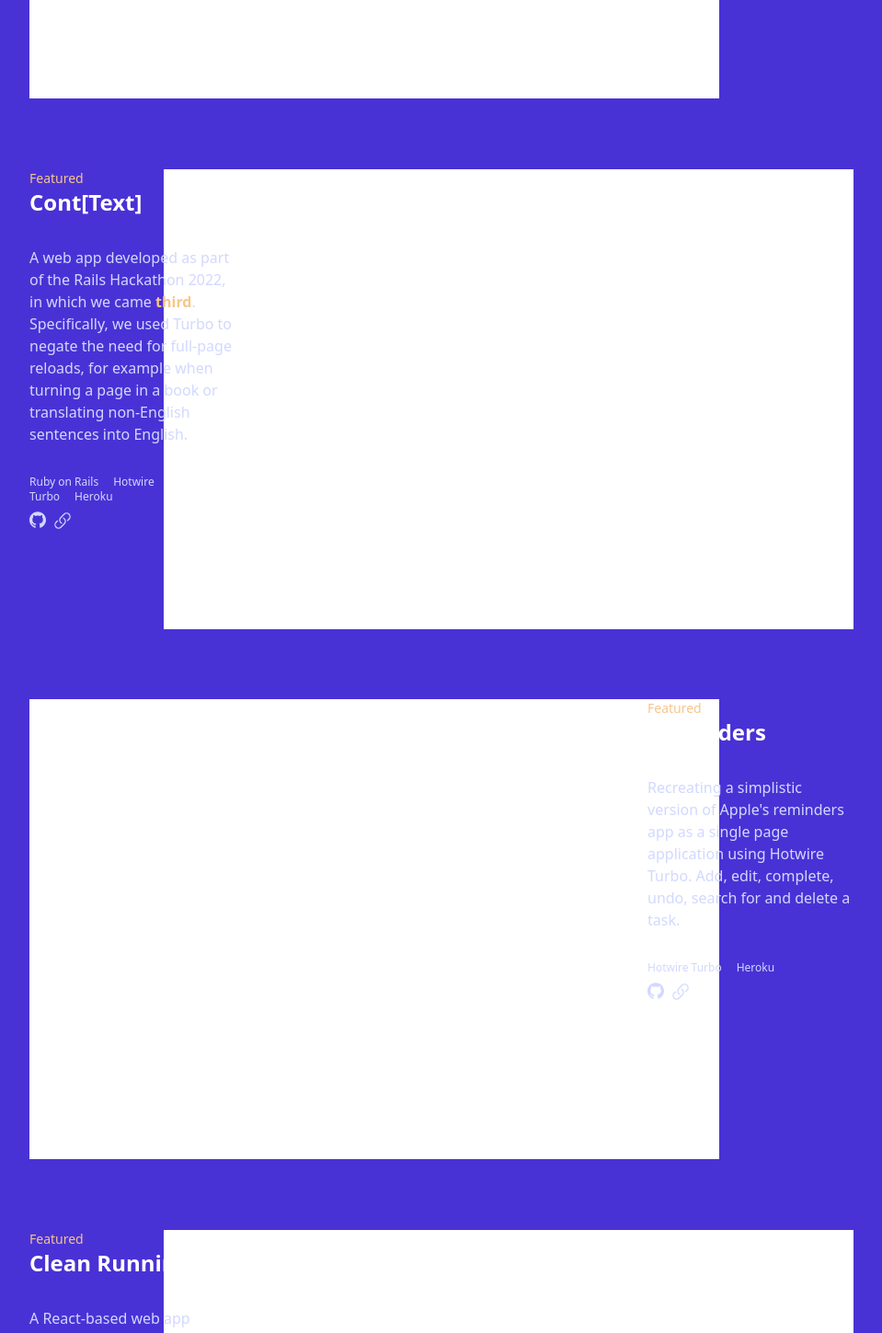
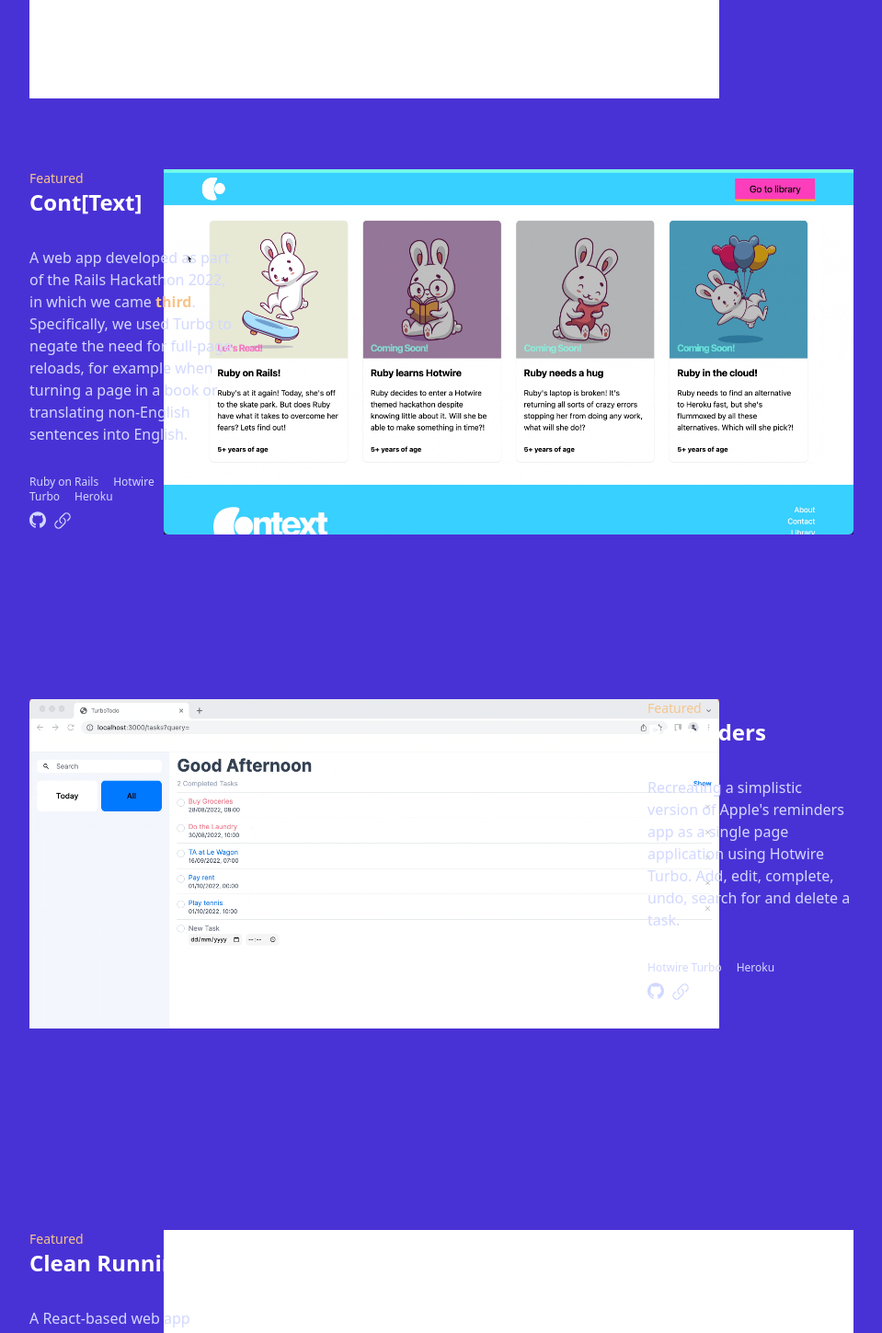
Before and after one commit to adrianHards/adrianhards.github.io, a React (Create React App) app: page / in a window 1280 px wide. Shown: the part 2242-3691 px from the top of the page at 92% size, without its empty margins (160-1119 px from the left). Built offline with nearby package versions, Linux system fonts and the light colour scheme; a web font is replaced by a local one.

Commit message:
add gifs to context and reminder

```diff
--- a/src/components/Project1.js
+++ b/src/components/Project1.js
@@ -1,6 +1,7 @@
 import React, { useEffect } from "react";
 import { useAnimation, motion } from "framer-motion";
 import { useInView } from "react-intersection-observer";
+// import trace from '../assets/trace.gif'
 
 const fromLeft = {
   visible: { opacity: 1, x: 0, transition: { duration: 1 } },
@@ -34,7 +35,9 @@
             <div class="col-span-3">
               <motion.div variants={fromLeft}>
                 <div class="float-left">
-                  <div class="project-card h-[500px] w-[750px] bg-white"></div>
+                  <div class="project-card h-[500px] w-[750px] bg-white">
+                    {/* <img src={ trace } alt="" /> */}
+                  </div>
                 </div>
               </motion.div>
             </div>
--- a/src/components/Project2.js
+++ b/src/components/Project2.js
@@ -1,6 +1,7 @@
 import React, { useEffect } from "react";
 import { useAnimation, motion } from "framer-motion";
 import { useInView } from "react-intersection-observer";
+import context from '../assets/context.gif';
 
 const fromRight = {
   visible: { opacity: 1, x: 0, transition: { duration: 1 } },
@@ -87,7 +88,9 @@
               <div class="col-span-3">
                 <motion.div variants={fromRight}>
                   <div class="float-right">
-                    <div class="project-card h-[500px] w-[750px] bg-white"></div>
+                    <div class="project-card h-[500px] w-[750px]">
+                      <img src={ context } alt="" />
+                    </div>
                   </div>
                 </motion.div>
               </div>
--- a/src/components/Project3.js
+++ b/src/components/Project3.js
@@ -1,6 +1,7 @@
 import React, { useEffect } from "react";
 import { useAnimation, motion } from "framer-motion";
 import { useInView } from "react-intersection-observer";
+import reminder from '../assets/reminder.gif';
 
 const fromLeft = {
   visible: { opacity: 1, x: 0, transition: { duration: 1 } },
@@ -34,7 +35,9 @@
             <div class="col-span-3">
               <motion.div variants={fromLeft}>
                 <div class="float-left">
-                  <div class="project-card h-[500px] w-[750px] bg-white"></div>
+                  <div class="project-card h-[500px] w-[750px]" >
+                    <img src={ reminder } alt="" />
+                  </div>
                 </div>
               </motion.div>
             </div>
```
Also changed, not shown: src/assets/context.gif (added), src/assets/reminder.gif (added).
